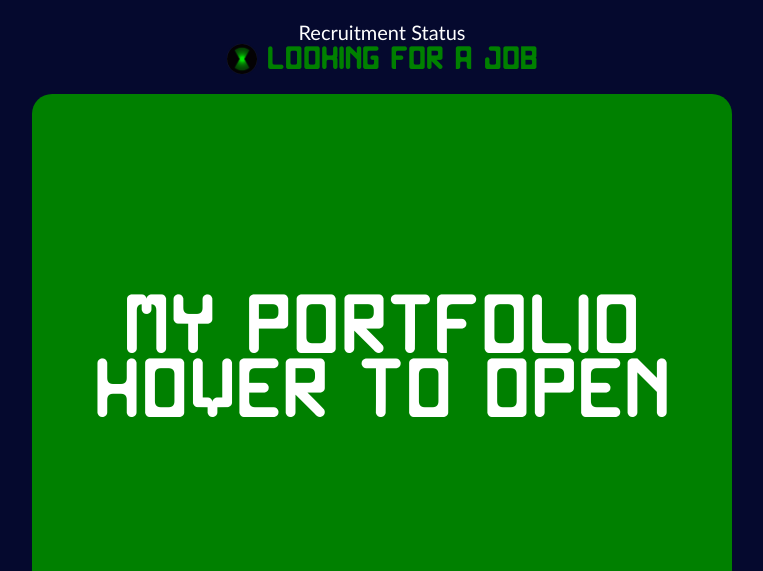
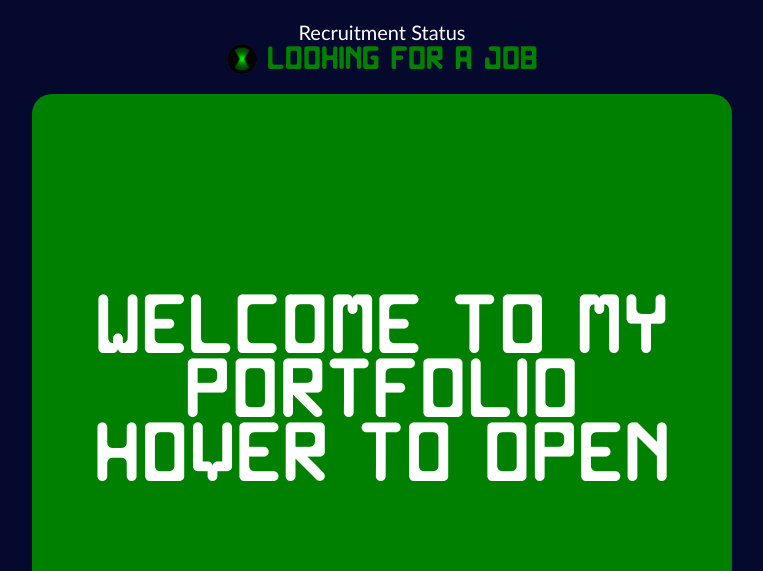
Before and after one commit to Mnde81/portfolio, a website: page index.html in a window 1280 px wide. Shown: the top 571 px of the page, without its empty margins (258-1021 px from the left). Drawn offline with Linux system fonts and the light colour scheme.

Commit message:
updated file

```diff
--- a/index.html
+++ b/index.html
@@ -18,7 +18,7 @@
                 </div>
             </div>
             <div class="card">
-            <div class="card-side card-front">My Portfolio <br> Hover to open</div>
+            <div class="card-side card-front">Welcome to my Portfolio <br> Hover to open</div>
             <div class="box card-side card-back">
                 <div class="box-main">
                     <h4>Hello! I am Mindaugas</h4>
```
